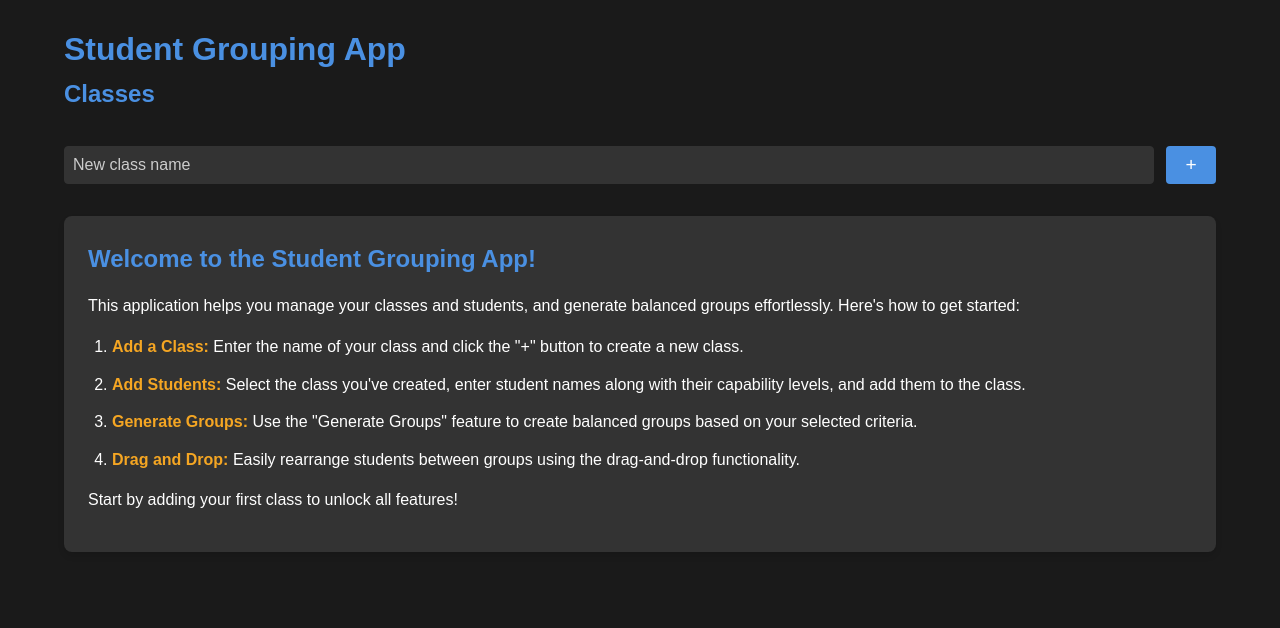
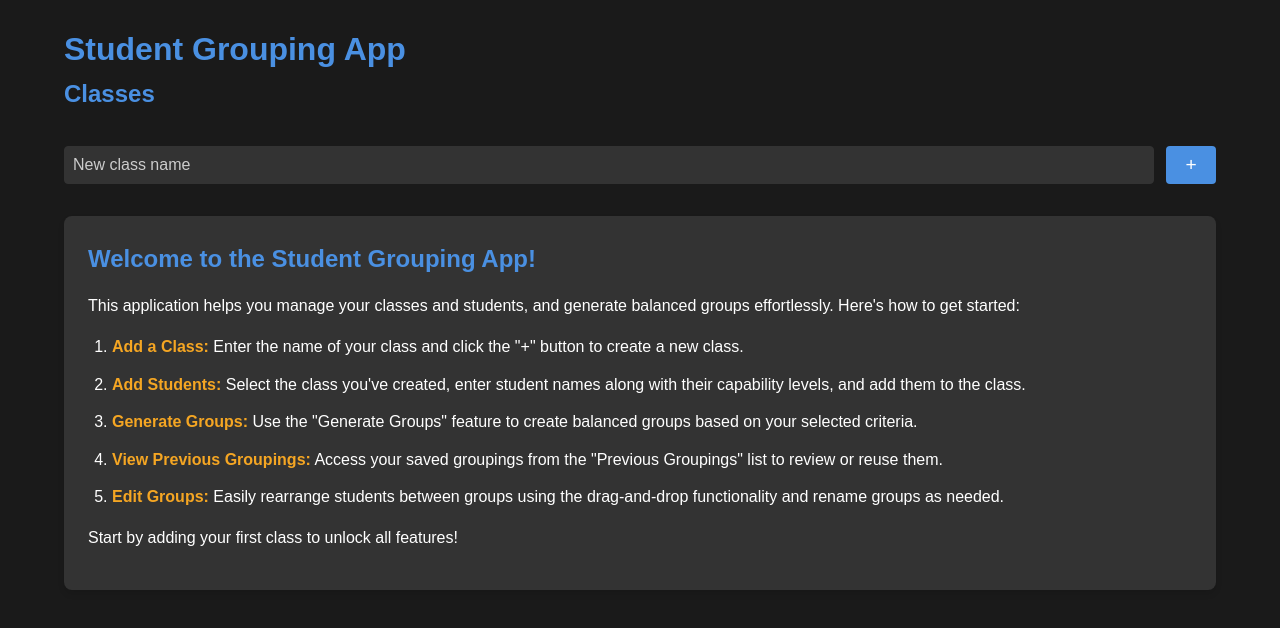
Before and after one commit to 4eyedRaven/student_grouper, a Next.js app: page / in a window 1280 px wide. Shown: the top 628 px of the page. Built offline with nearby package versions, Linux system fonts and the light colour scheme.

Commit message:
Revise instructions

```diff
--- a/components/Instructions.tsx
+++ b/components/Instructions.tsx
@@ -9,10 +9,21 @@ const Instructions: React.FC = () => {
         This application helps you manage your classes and students, and generate balanced groups effortlessly. Here's how to get started:
       </p>
       <ol>
-        <li><strong>Add a Class:</strong> Enter the name of your class and click the "+" button to create a new class.</li>
-        <li><strong>Add Students:</strong> Select the class you've created, enter student names along with their capability levels, and add them to the class.</li>
-        <li><strong>Generate Groups:</strong> Use the "Generate Groups" feature to create balanced groups based on your selected criteria.</li>
-        <li><strong>Drag and Drop:</strong> Easily rearrange students between groups using the drag-and-drop functionality.</li>
+        <li>
+          <strong>Add a Class:</strong> Enter the name of your class and click the "+" button to create a new class.
+        </li>
+        <li>
+          <strong>Add Students:</strong> Select the class you've created, enter student names along with their capability levels, and add them to the class.
+        </li>
+        <li>
+          <strong>Generate Groups:</strong> Use the "Generate Groups" feature to create balanced groups based on your selected criteria.
+        </li>
+        <li>
+          <strong>View Previous Groupings:</strong> Access your saved groupings from the "Previous Groupings" list to review or reuse them.
+        </li>
+        <li>
+          <strong>Edit Groups:</strong> Easily rearrange students between groups using the drag-and-drop functionality and rename groups as needed.
+        </li>
       </ol>
       <p>
         Start by adding your first class to unlock all features!
```
